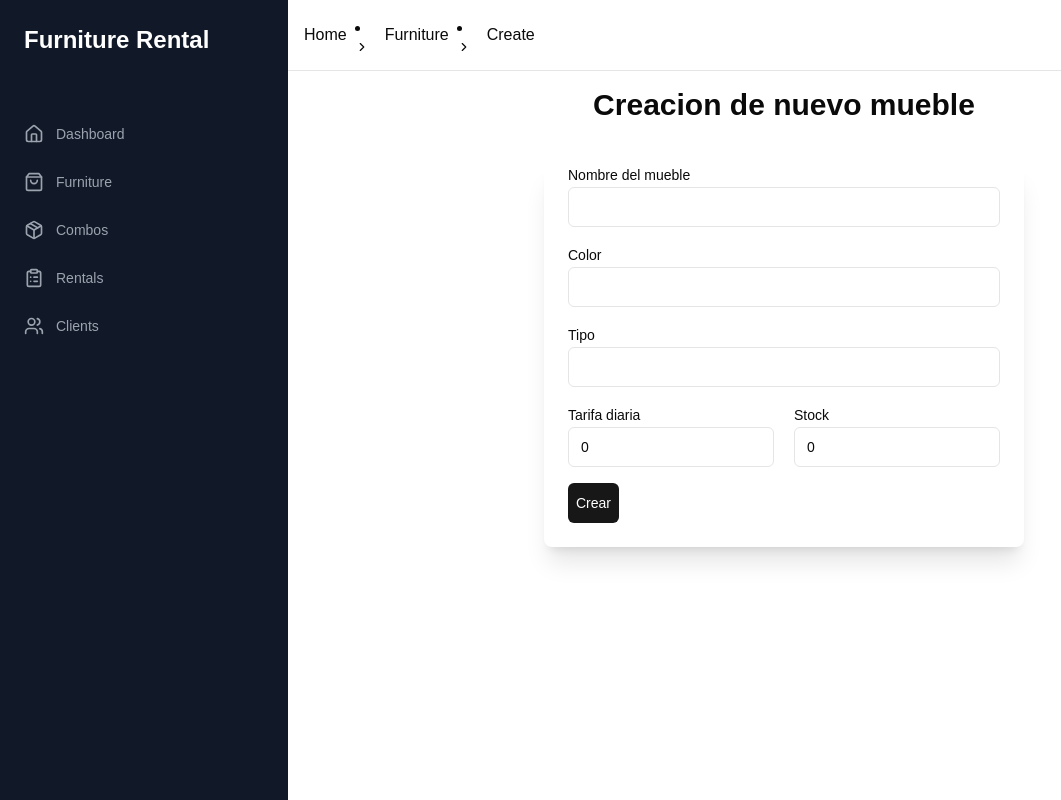
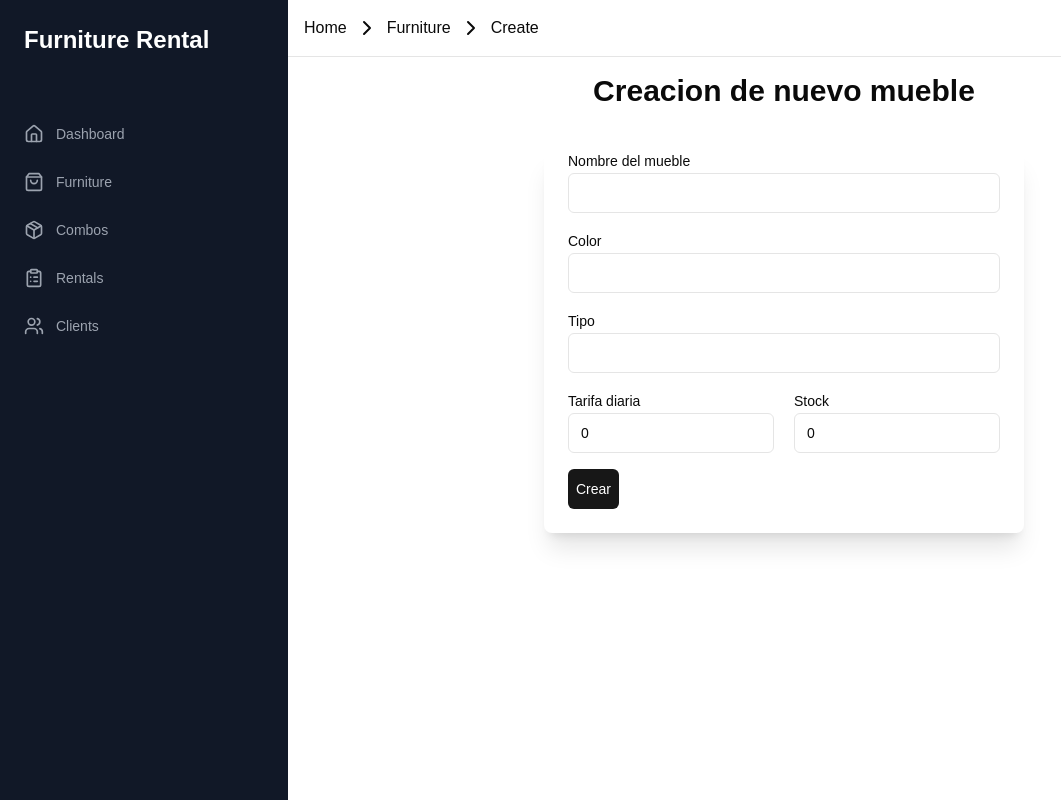
Before and after one commit to Samuel581/furniture-rental-client, a Next.js app: page /furniture/create in a window 1280 px wide. Shown: the whole page, without its empty margins (0-1061 px from the left). Built offline with nearby package versions, Linux system fonts and the light colour scheme; no server answers.

Commit message:
:bug: fix(breadcrumbs) fix breadcrumb visual bug

```diff
--- a/src/components/layout/dynamic-breadcrumb.tsx
+++ b/src/components/layout/dynamic-breadcrumb.tsx
@@ -9,6 +9,7 @@ import {
   BreadcrumbSeparator,
 } from "@/components/ui/breadcrumb";
 import { JSX } from "react";
+import { ChevronRight } from "lucide-react";
 
 export function DynamicBreadcrumb() {
   const pathname = usePathname();
@@ -35,7 +36,7 @@ export function DynamicBreadcrumb() {
 
       if (!isLast) {
         breadcrumbs.push(
-          <BreadcrumbSeparator key={`${href}-separator`} className="mx-2" />
+          <ChevronRight key={`separator-${href}`} className="mx-2" />
         );
       }
     });
@@ -49,7 +50,7 @@ export function DynamicBreadcrumb() {
         <BreadcrumbLink href="/">Home</BreadcrumbLink>
       </BreadcrumbItem>
       {pathname !== "/" && (
-        <BreadcrumbSeparator className="mx-2"/>
+        <ChevronRight key="separator-home" className="mx-2" />
       )}
       {generateBreadcrumbs()}
     </Breadcrumb>
```
